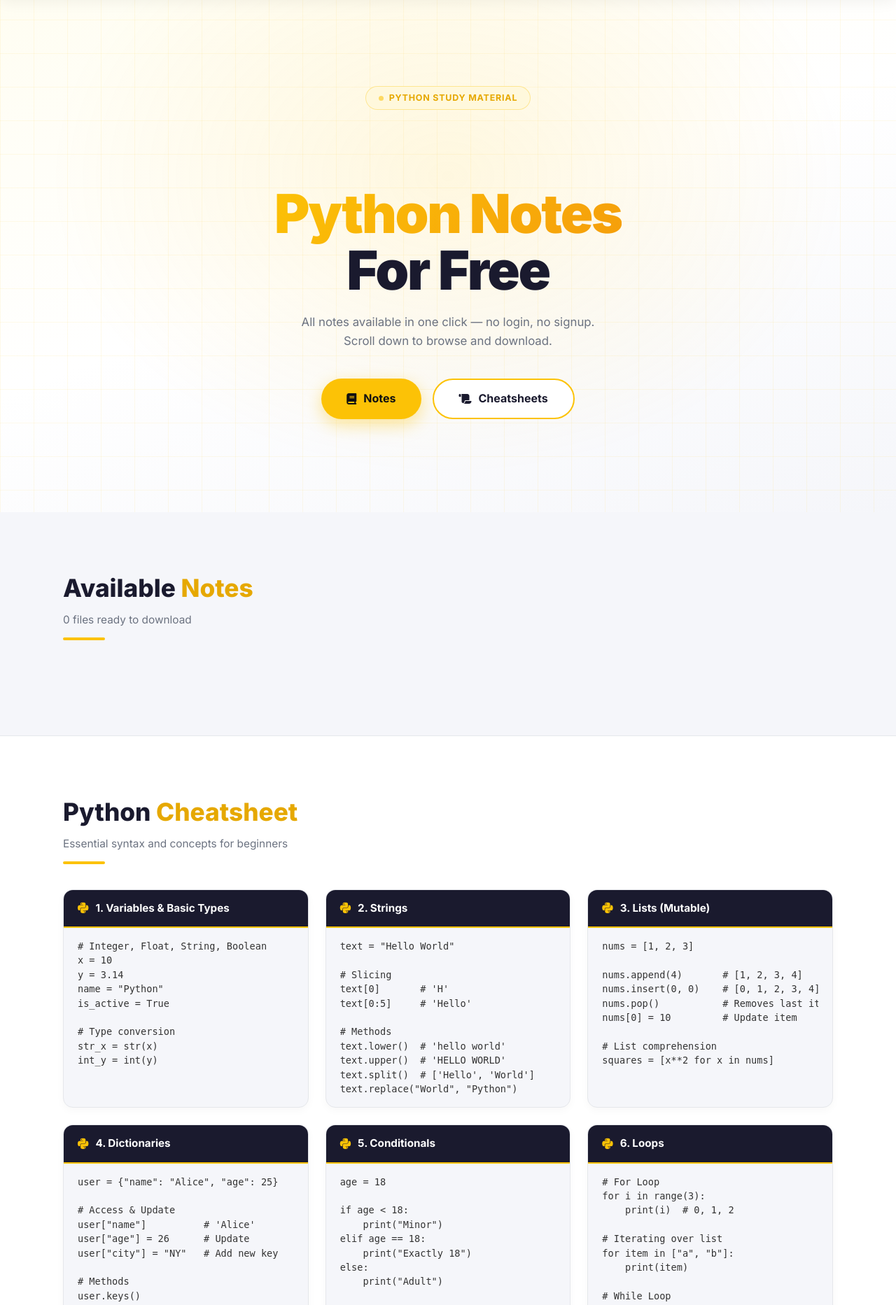
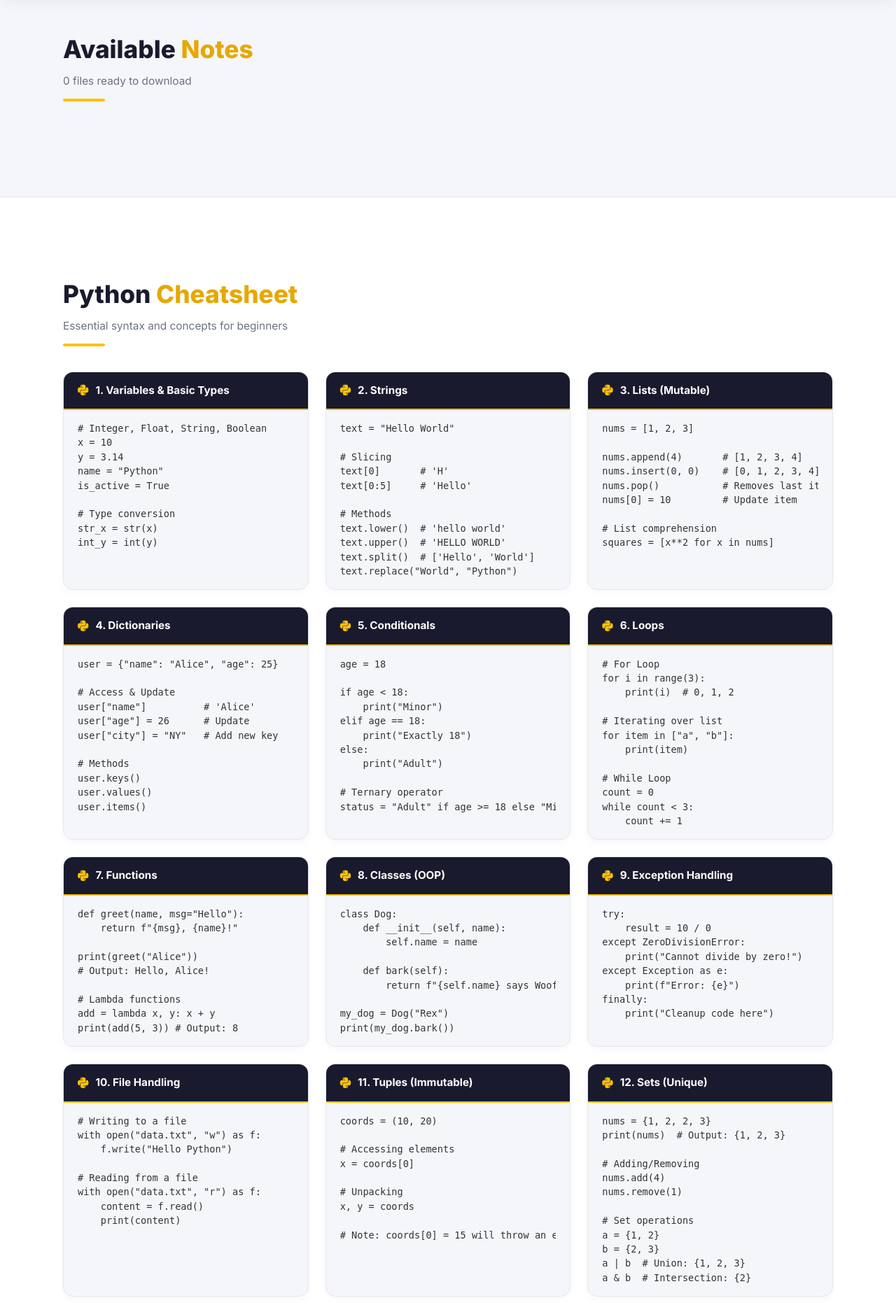
Before and after one commit to doxpro26-star/noteportal, a Flask app: page / in a window 1280 px wide. Shown: the part 68-1933 px from the top of the page at 70% size. Run offline with Flask 3, Linux system fonts and the light colour scheme.

Commit message:
Remove hero section and extend python cheatsheet

```diff
--- a/app.py
+++ b/app.py
@@ -135,6 +135,22 @@ def index():
         {
             "title": "10. File Handling",
             "code": "# Writing to a file\nwith open(\"data.txt\", \"w\") as f:\n    f.write(\"Hello Python\")\n\n# Reading from a file\nwith open(\"data.txt\", \"r\") as f:\n    content = f.read()\n    print(content)"
+        },
+        {
+            "title": "11. Tuples (Immutable)",
+            "code": "coords = (10, 20)\n\n# Accessing elements\nx = coords[0]\n\n# Unpacking\nx, y = coords\n\n# Note: coords[0] = 15 will throw an error!"
+        },
+        {
+            "title": "12. Sets (Unique)",
+            "code": "nums = {1, 2, 2, 3}\nprint(nums)  # Output: {1, 2, 3}\n\n# Adding/Removing\nnums.add(4)\nnums.remove(1)\n\n# Set operations\na = {1, 2}\nb = {2, 3}\na | b  # Union: {1, 2, 3}\na & b  # Intersection: {2}"
+        },
+        {
+            "title": "13. Modules & Imports",
+            "code": "# Import entire module\nimport math\nprint(math.pi)\n\n# Import specific functions\nfrom datetime import datetime\nprint(datetime.now())\n\n# Alias\nimport numpy as np"
+        },
+        {
+            "title": "14. *args & **kwargs",
+            "code": "def my_func(*args, **kwargs):\n    for arg in args:\n        print(\"Positional:\", arg)\n    for k, v in kwargs.items():\n        print(f\"Keyword: {k}={v}\")\n\nmy_func(1, 2, name=\"Alice\", age=25)"
         }
     ]
     return render_template("index.html", notes=get_notes(), cheatsheets_content=cheatsheets_content)
--- a/templates/index.html
+++ b/templates/index.html
@@ -127,7 +127,7 @@
         @keyframes fadeUp { from { opacity:0; transform:translateY(24px); } to { opacity:1; transform:translateY(0); } }
 
         /* ===== NOTES SECTION ===== */
-        .notes-section { padding: 80px 24px 100px; }
+        .notes-section { padding: 110px 24px 100px; }
         .container { max-width: 1100px; margin: 0 auto; }
 
         /* Section heading */
@@ -268,34 +268,7 @@
         </div>
     </nav>
 
-    <!-- HERO -->
-    <section class="hero">
-        <div class="hero-content">
-            <div class="hero-badge">
-                <span class="dot"></span>
-                Python Study Material
-            </div>
-            <h1 class="hero-title">
-               <br>
-                <span class="accent">Python Notes</span><br>
-                For Free
-            </h1>
-            <p class="hero-sub">
-                All notes available in one click — no login, no signup.<br>
-                Scroll down to browse and download.
-            </p>
-            <div style="display: flex; gap: 16px; justify-content: center; flex-wrap: wrap;">
-                <a href="#notes" class="hero-btn">
-                    <i class="fa-solid fa-book"></i>
-                    Notes
-                </a>
-                <a href="#cheatsheets" class="hero-btn" style="background: var(--white); color: var(--text); border: 2px solid var(--yellow); box-shadow: none;">
-                    <i class="fa-solid fa-scroll"></i>
-                    Cheatsheets
-                </a>
-            </div>
-        </div>
-    </section>
+    <!-- HERO REMOVED -->
 
     <!-- NOTES SECTION -->
     <section class="notes-section" id="notes">
```
